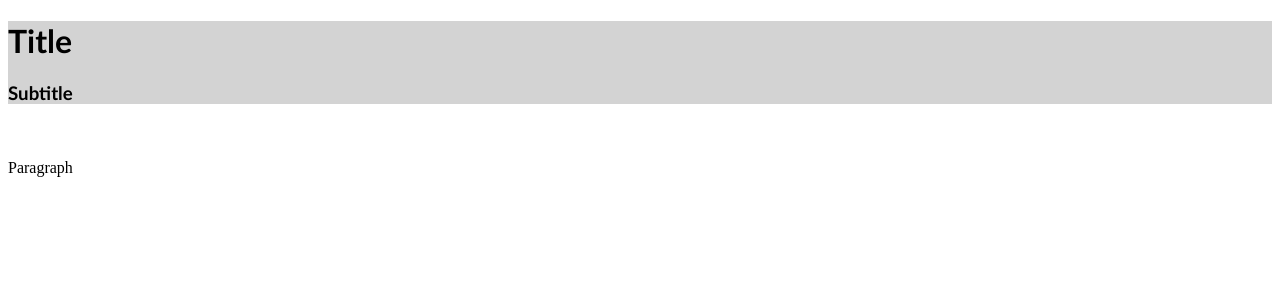
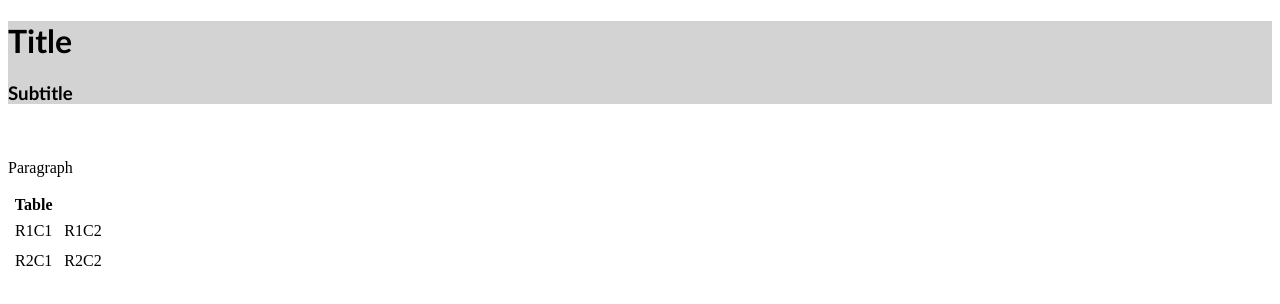
Before and after one commit to mfry1199/website_pushing, a plain HTML site: page index.html in a window 1280 px wide. Drawn offline with Linux system fonts and the light colour scheme.

Commit message:
test edits

```diff
--- a/index.html
+++ b/index.html
@@ -12,6 +12,19 @@
         <div class="body">
             <p>Paragraph</p>
         </div>
+        <div>
+            <table class="body2">
+                <tr><th>Table</th></tr>
+                <tr>
+                    <td>R1C1</td>
+                    <td>R1C2</td>
+                </tr>
+                <tr>
+                    <td>R2C1</td>
+                    <td>R2C2</td>
+                </tr>
+            </table>
+        </div>
     </body>
 
 
--- a/styles.css
+++ b/styles.css
@@ -6,3 +6,7 @@
 .body {
     padding-top: 20px;
 }
+
+td {
+    padding: 5px;
+}
```
